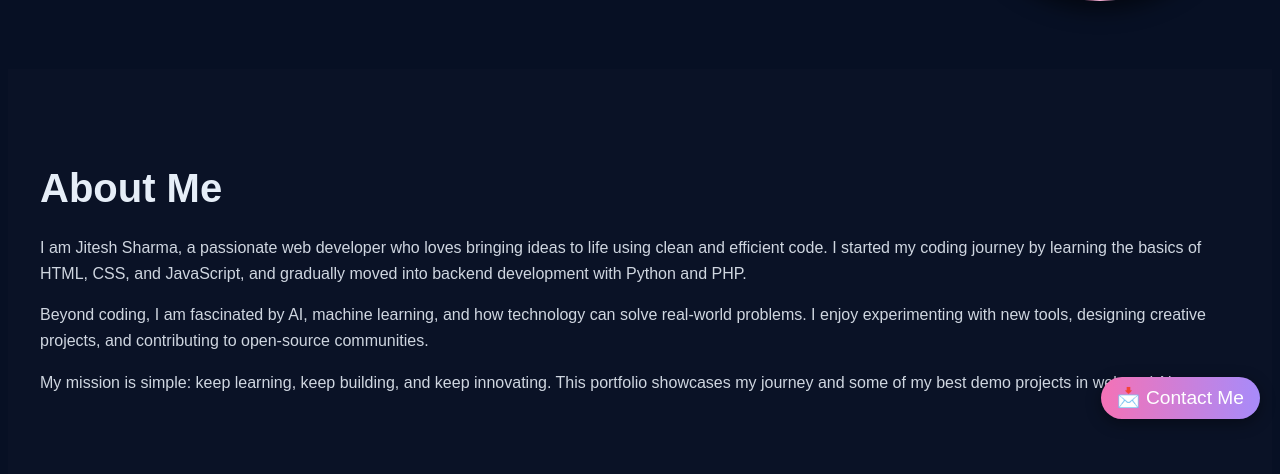
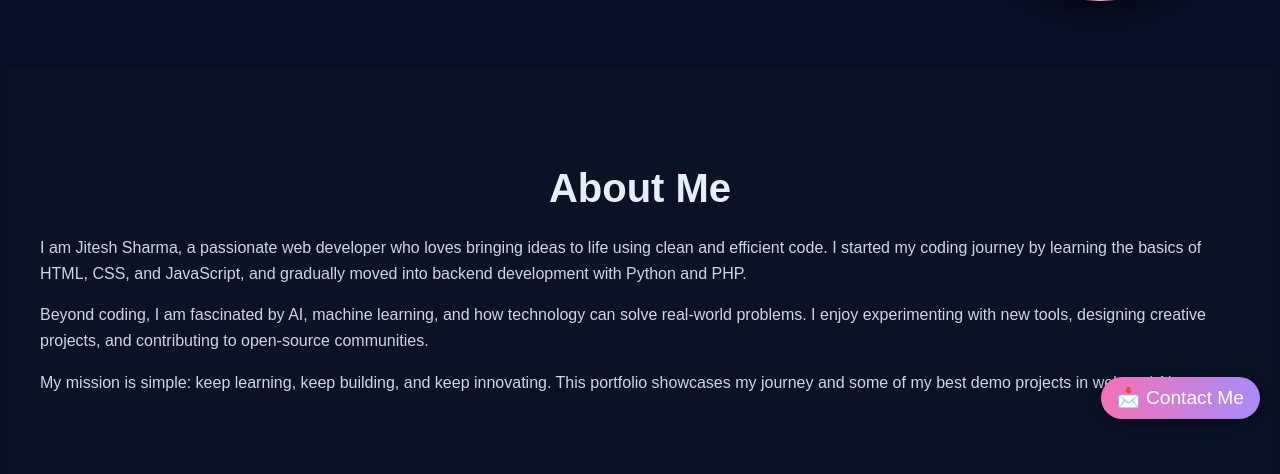
Before and after one commit to Jiteshdubey52/jitesh-sharma-s_portfolio, a Flask app: page / in a window 1280 px wide. Shown: the part 351-825 px from the top of the page. Run offline with Flask 2, Linux system fonts and the light colour scheme.

Commit message:
Update style.css

```diff
--- a/static/css/style.css
+++ b/static/css/style.css
@@ -8,7 +8,7 @@ body { background:#071024; color:#e6eef8; font-family:Arial,sans-serif; }
 @keyframes bounce{0%,100%{transform:translateY(0);}50%{transform:translateY(-20px);}}
 @keyframes moveColor{0%{background-position:0% 50%;}50%{background-position:100% 50%;}100%{background-position:0% 50%;}}
 #about{padding:4rem 2rem; background:rgba(10,18,38,0.9); color:#e6eef8;}
-#about h2{font-size:2.5rem;margin-bottom:1.5rem;text-align :"center";}
+#about h2{font-size:2.5rem;margin-bottom:1.5rem;text-align:center;}
 #about p{margin-bottom:1rem;line-height:1.6;color:#cfd6e0;}
 .card img{width:100%;height:160px;object-fit:cover;border-radius:8px;margin-bottom:0.5rem;transition:transform 0.3s;}
 .card img:hover{transform:scale(1.05);}
```
